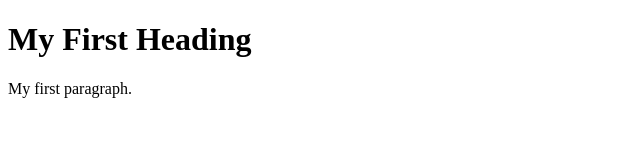
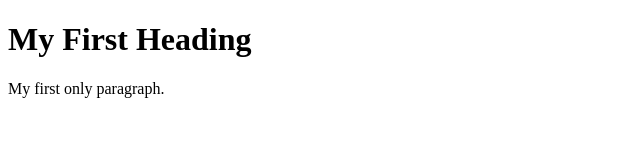
Before and after one commit to shiwali1912/git-demo, a plain HTML site: page index.html in a window 1280 px wide. Shown: the full height of the page, 0-640 px from the left. Drawn offline with Linux system fonts and the light colour scheme.

Commit message:
few change

```diff
--- a/index.html
+++ b/index.html
@@ -3,7 +3,7 @@
 <body>
 
 <h1>My First Heading</h1>
-<p>My first paragraph.</p>
+<p>My first only paragraph.</p>
 
 </body>
 </html>
```
Also changed, not shown: 1 other file.
